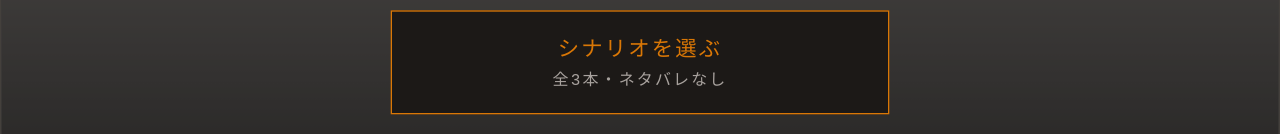
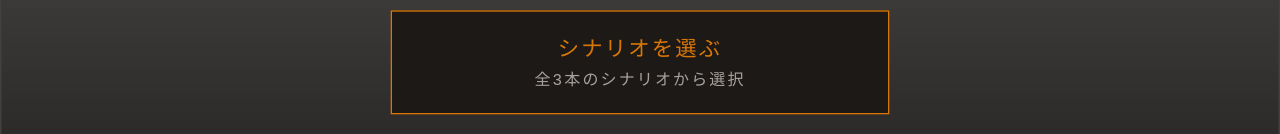
Before and after one commit to ho178-dev/whodunit, a React (Vite) app: page / in a window 1280 px wide. Shown: the part 411-545 px from the top of the page. Built offline with nearby package versions, Linux system fonts and the light colour scheme; a web font is replaced by a local one.

Commit message:
fix:ciエラー修正

```diff
--- a/src/components/phases/TitleScreen.tsx
+++ b/src/components/phases/TitleScreen.tsx
@@ -111,7 +111,7 @@ export function TitleScreen() {
             >
               シナリオを選ぶ
               <span className="block text-xs text-gothic-muted mt-1 font-serif">
-                {trial ? '体験版シナリオ・ネタバレなし' : '全3本・ネタバレなし'}
+                {trial ? '体験版シナリオ' : '全3本のシナリオから選択'}
               </span>
             </button>
 
```
Also changed, not shown: scripts/generate-icon.mjs (+1 -6 lines).
